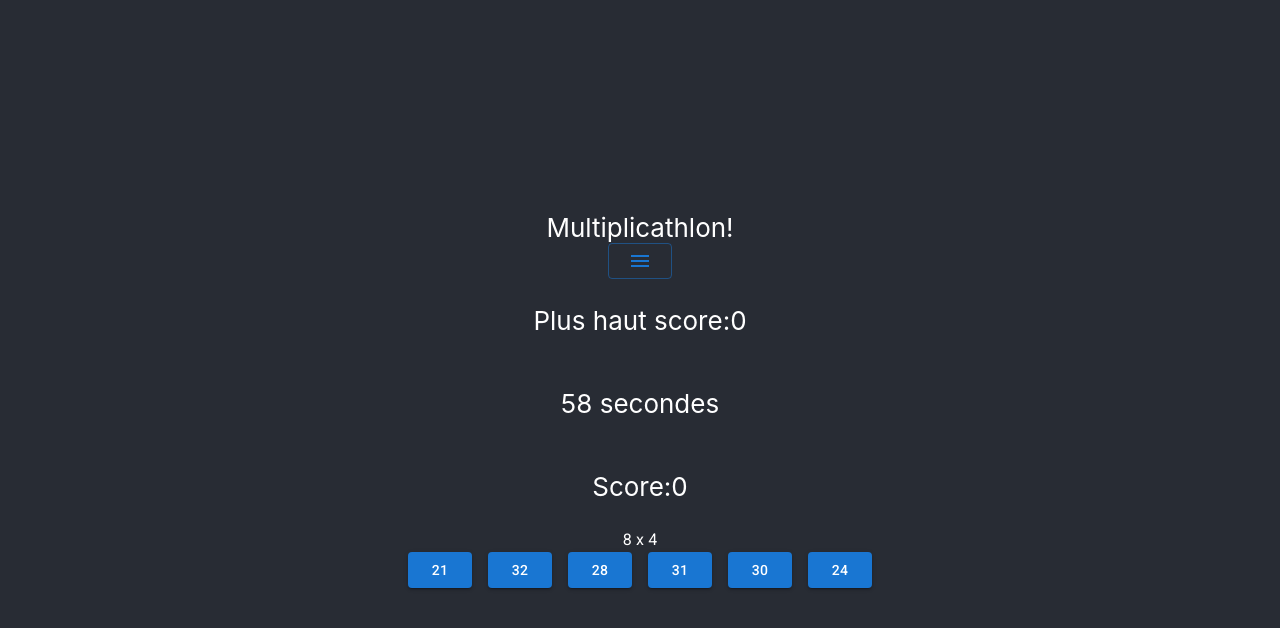
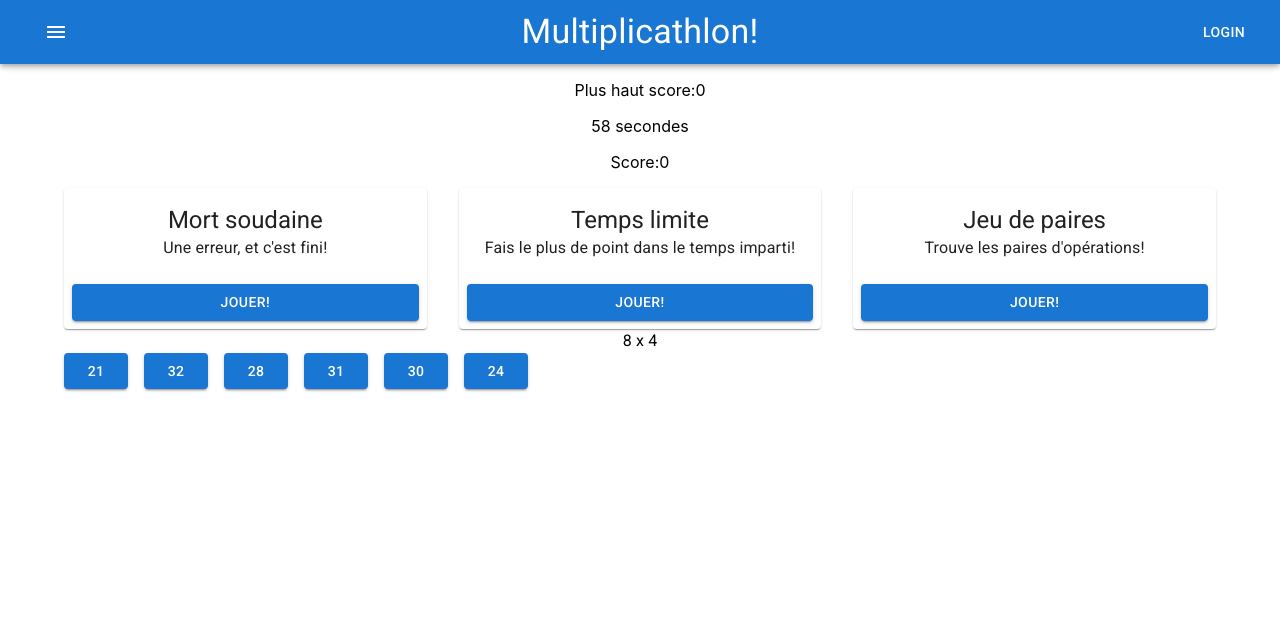
Before and after one commit to ericfournier2/multiply, a React (Create React App) app: page / in a window 1280 px wide. Both pictures are taken after a click on the button "COMMENÇONS!". Shown: the top 628 px of the page. Built offline with nearby package versions, Linux system fonts and the light colour scheme.

Commit message:
Split Quiz into its own object.

```diff
--- a/src/App.tsx
+++ b/src/App.tsx
@@ -1,6 +1,10 @@
 import { useState } from 'react';
 import { useTimer } from 'react-timer-hook';
 import Button from '@mui/material/Button';
+import AppBar from '@mui/material/AppBar';
+import Toolbar from '@mui/material/Toolbar';
+import Typography from '@mui/material/Typography';
+import Container from '@mui/material/Container';
 
 import '@fontsource/roboto/300.css';
 import '@fontsource/roboto/400.css';
@@ -10,6 +14,7 @@ import './App.css';
 
 import { randomIntegerInRange } from './Utils';
 import { Options, defaultGameOptions } from './Options';
+import ModeSelect from './ModeSelect';
 import type { GameOptions } from './Options';
 import { Question } from "./Question";
 
@@ -94,22 +99,34 @@ function App() {
     setOptions(options);
   }
 
+  const onModeSelect = (mode:string) => {
+    alert(mode);
+  }
+
   return (
     <div className="App">
-      <header className="App-header">
-        Multiplicathlon!<Options options={options} onChange={onOptionsChange} />
-
+      <AppBar>
+        <Toolbar>
+          <Options options={options} onChange={onOptionsChange} />
+          <Typography variant="h4" component="div" sx={{ flexGrow: 1 }}>
+            Multiplicathlon!
+          </Typography>
+          <Button color="inherit">Login</Button>
+        </Toolbar>
+      </AppBar>
+      <Toolbar />
+      <Container>
         <p>Plus haut score:{highScore}</p>
         <p>{seconds} secondes</p>
         <p>Score:{score}</p>
+        <ModeSelect onSelect={onModeSelect}/>
         {!started ?
           <Button variant="contained" onClick={initializeGame}>Commençons!</Button> :
           !lost ?
-            <><Question firstNumber={firstNumber} secondNumber={secondNumber} onRightAnswer={onRightAnswer} onWrongAnswer={onWrongAnswer} key={questionKey}/>
-            </> :
+            <Question firstNumber={firstNumber} secondNumber={secondNumber} onRightAnswer={onRightAnswer} onWrongAnswer={onWrongAnswer} key={questionKey}/>:
             <><p>Vous avez perdu! :(</p><Button variant="contained" onClick={initializeGame}>Recommencez?</Button></>
         }
-      </header>
+      </Container>
     </div>
   );
 }
--- /dev/null
+++ b/src/ModeSelect.tsx
@@ -0,0 +1,46 @@
+import Typography from '@mui/material/Typography';
+import Button from '@mui/material/Button';
+import Grid from '@mui/material/Grid';
+import Card from '@mui/material/Card';
+import CardActions from '@mui/material/CardActions';
+import CardContent from '@mui/material/CardContent';
+
+type ModeButtonProps = {
+  title: string,
+  description: string,
+  onClick: () => void,
+}
+
+function ModeButton({title, description, onClick}: ModeButtonProps) {
+  return(
+    <Grid item xs={4}>
+    <Card>
+      <CardContent>
+        <Typography variant="h5">{title}</Typography>
+        <Typography variant="body1">{description}</Typography>
+      </CardContent>
+      <CardActions>
+        <Button onClick={onClick} variant="contained" fullWidth>Jouer!</Button>
+      </CardActions>
+    </Card>
+  </Grid>
+  );
+}
+
+type ModeSelectProps = {
+  onSelect: (mode: string) => void,
+}
+
+function ModeSelect({onSelect}: ModeSelectProps) {
+  const modeSelectCallback = (mode: string) => () => onSelect(mode);
+
+  return(
+    <Grid container spacing={4}>
+      <ModeButton title="Mort soudaine" description="Une erreur, et c'est fini!" onClick={modeSelectCallback("suddenDeath")}/>
+      <ModeButton title="Temps limite" description="Fais le plus de point dans le temps imparti!" onClick={modeSelectCallback("timeLimit")}/>
+      <ModeButton title="Jeu de paires" description="Trouve les paires d'opérations!" onClick={modeSelectCallback("pairs")}/>
+    </Grid>
+  );
+}
+
+export default ModeSelect;
--- a/src/Options.tsx
+++ b/src/Options.tsx
@@ -124,7 +124,7 @@ function Options({options, onChange} : OptionsProps) {
 
   return(
     <>
-      <Button variant="outlined" onClick={handleClickOpen}>
+      <Button onClick={handleClickOpen} color="inherit" size="large">
         <MenuIcon />
       </Button>
       <Dialog open={open} onClose={handleClose}>
--- a/src/Question.tsx
+++ b/src/Question.tsx
@@ -40,16 +40,29 @@ type AnswerButtonProps = {
 }
 
 const AnswerButton = ({answer, firstNumber, secondNumber, onRightAnswer, onWrongAnswer} : AnswerButtonProps) => {
+  const [hasBeenClicked, setHasBeenClicked] = useState(false);
+  const isRightAnswer = answer == (firstNumber * secondNumber)
+
   const onClick = () => {
-    if(answer == (firstNumber * secondNumber)) {
+    setHasBeenClicked(true);
+
+    if(isRightAnswer) {
       onRightAnswer();
     } else {
       onWrongAnswer();
     }
   }
 
+  // let buttonColor = "primary";
+  // if(hasBeenClicked && isRightAnswer) {
+  //   buttonColor = "success";
+  // } else {
+  //   buttonColor = "error";
+  // }
+
+
   return (
-    <Button variant="contained" onClick={onClick}>{answer}</Button>
+    <Button variant="contained" onClick={onClick} color={hasBeenClicked ? (isRightAnswer ? "success" : "error") : "primary"}>{answer}</Button>
   );
 }
 
@@ -79,11 +92,24 @@ type QuestionProps = {
 
 const Question = ({firstNumber, secondNumber, onRightAnswer, onWrongAnswer}: QuestionProps) => {
   const [answers, setAnswers] = useState(generateAnswersArray(firstNumber, secondNumber, 6))
+  const [wrong, setWrong] = useState(false);
+
+  const wrongAnswer = () => {
+    setWrong(true);
+  }
+
+  const rightAnswer = () => {
+    if(wrong) {
+      onWrongAnswer()
+    } else {
+      onRightAnswer()
+    }
+  }
 
   return(
     <>
       <Typography>{firstNumber} x {secondNumber}</Typography>
-      <AnswerArray answers={answers} firstNumber={firstNumber} secondNumber={secondNumber} onRightAnswer={onRightAnswer} onWrongAnswer={onWrongAnswer} />
+      <AnswerArray answers={answers} firstNumber={firstNumber} secondNumber={secondNumber} onRightAnswer={rightAnswer} onWrongAnswer={wrongAnswer} />
     </>
   );
 }
```
